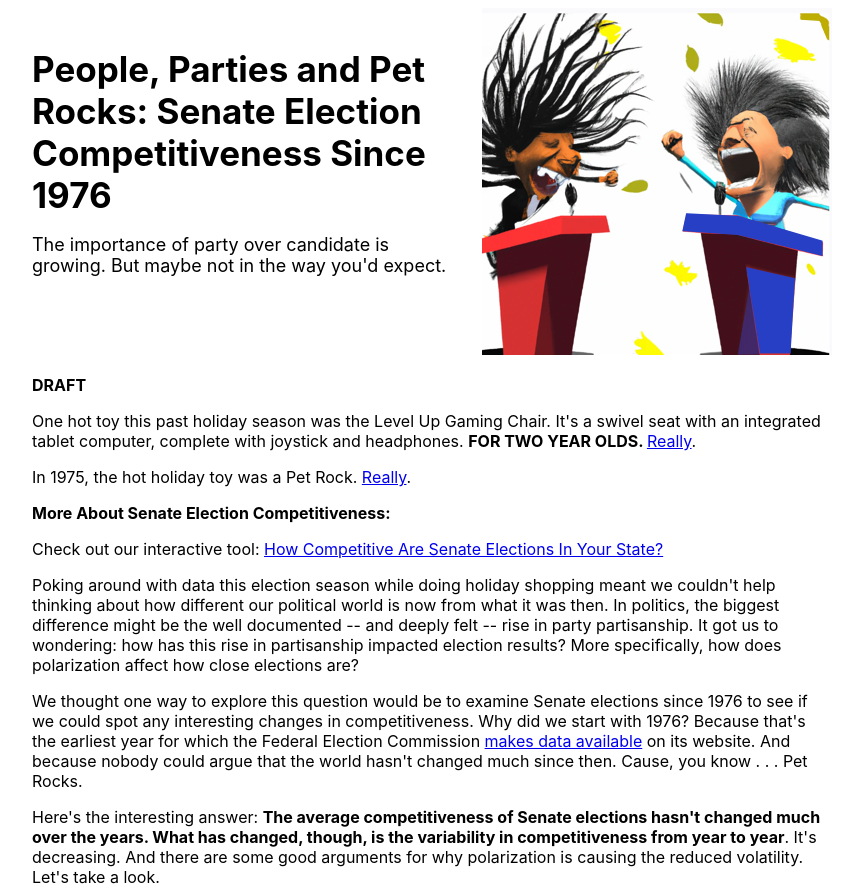
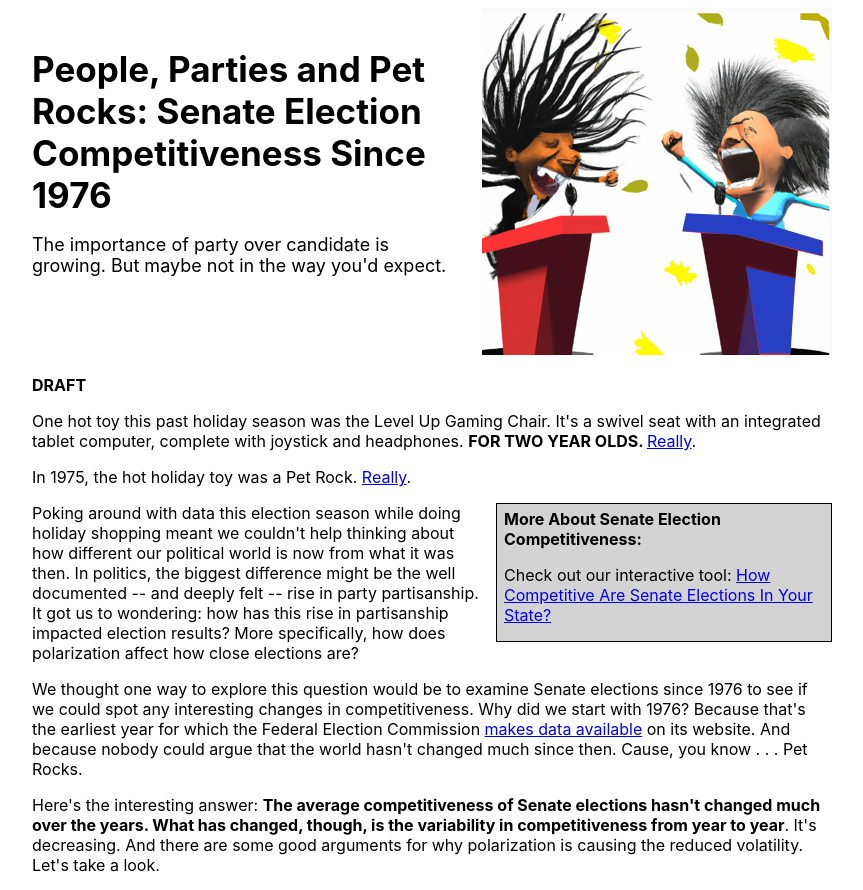
Before and after one commit to brettamdur/brettamdur.github.io, a plain HTML site: page senateElections/senateElections_analysis.html in a window 1280 px wide. Shown: the top 890 px of the page, without its empty margins (208-1071 px from the left). Drawn offline with Linux system fonts and the light colour scheme.

Commit message:
Update senateElections_analysis.css

```diff
--- a/senateElections/senateElections_analysis.css
+++ b/senateElections/senateElections_analysis.css
@@ -66,3 +66,15 @@
     text-align: center;
 
 }
+
+#contentsbox{
+    float: right;
+    border: 1px solid #000000;
+    width: 40%;
+    background-color: lightgray;
+    margin-left: 10px;
+    margin-bottom: 10px;
+    padding-left: 7px;
+    padding-top: 5px;
+    padding-right: 7px;
+}
```
